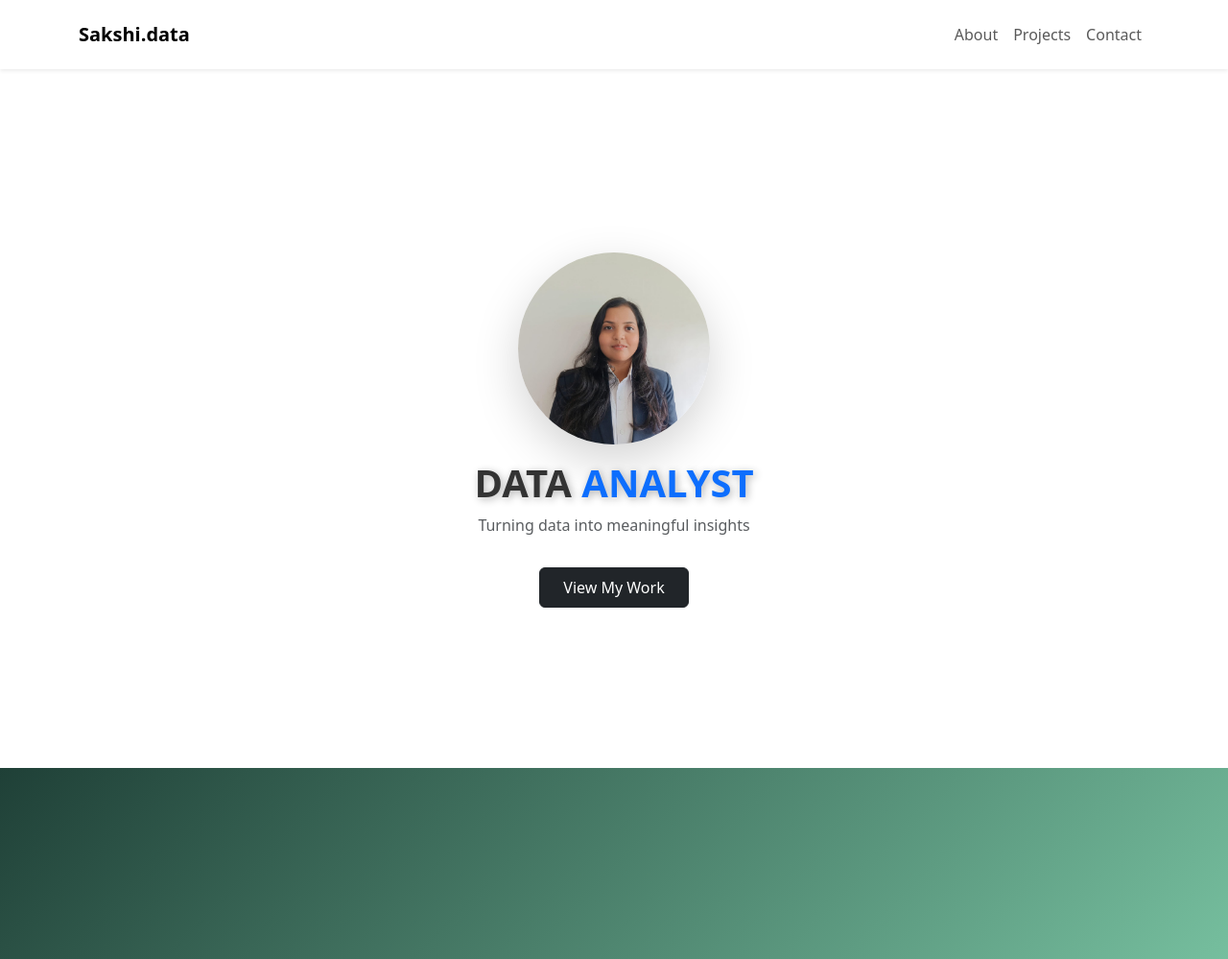
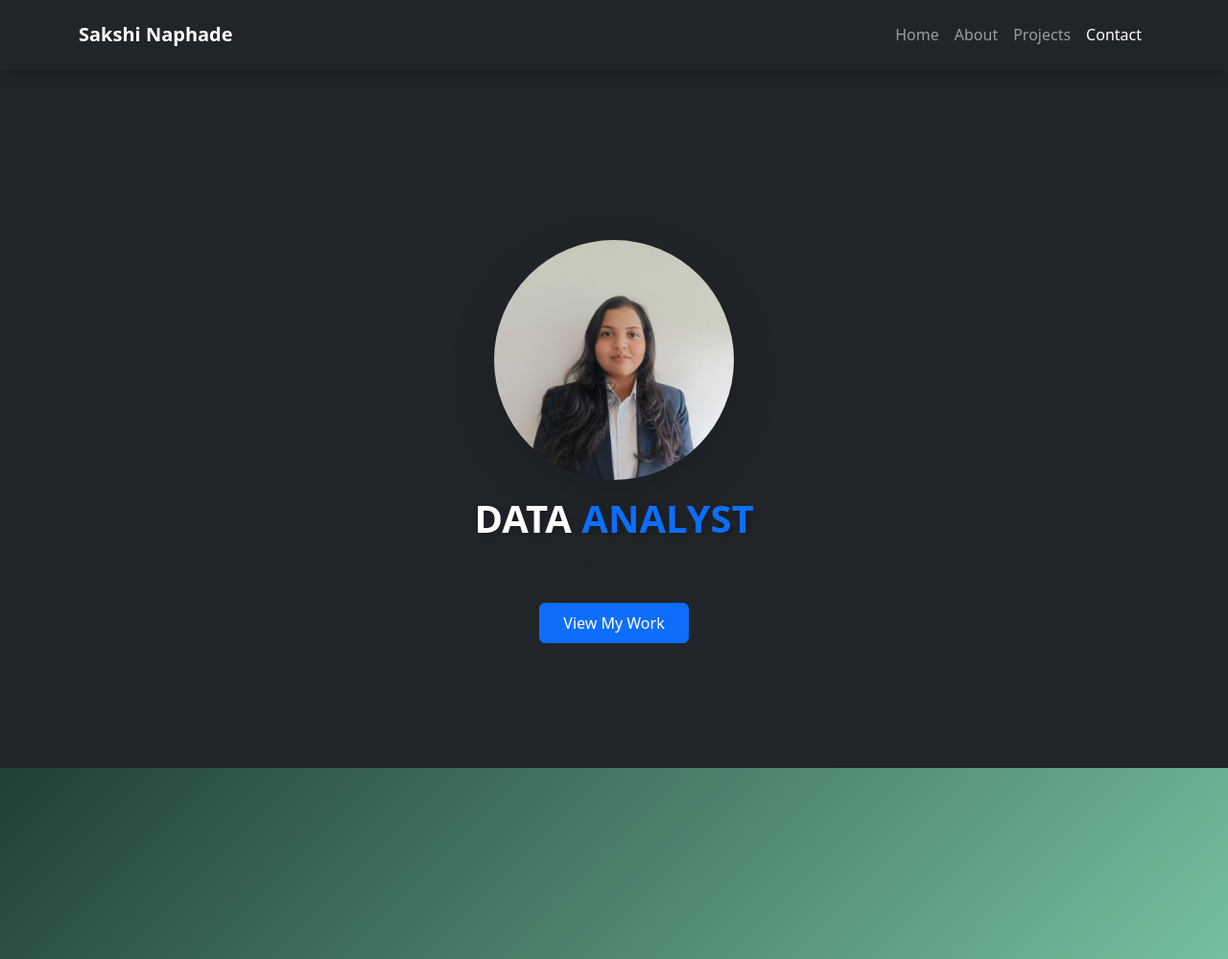
Before and after one commit to SakshiNaphade/Django_Portfolio_New, a Django app: page / in a window 1280 px wide. Shown: the top 999 px of the page at 96% size. Run offline with Django 5.2, Linux system fonts and the light colour scheme; some libraries are stand-ins or nearby versions.

Commit message:
css improved

```diff
--- a/main/static/css/style.css
+++ b/main/static/css/style.css
@@ -45,3 +45,45 @@ h1, h2, h3 {
 .highlight {
     color: #0d6efd;
 }
+
+html {
+    scroll-behavior: smooth;
+}
+
+/* Navbar links hover effect */
+.navbar-nav .nav-link {
+    transition: color 0.3s ease;
+}
+
+.navbar-nav .nav-link:hover {
+    color: #ffcc00 !important;
+}
+
+/* Hero Section */
+.hero-section {
+    padding-top: 120px;
+}
+
+/* Buttons Hover */
+.btn-primary {
+    transition: 0.3s ease;
+}
+
+.btn-primary:hover {
+    background-color: #007bff;
+    transform: scale(1.05);
+}
+
+.btn-warning:hover {
+    background-color: #ffae00;
+    transform: scale(1.05);
+}
+
+/* Project Cards */
+.card {
+    transition: transform 0.3s ease-in-out;
+}
+
+.card:hover {
+    transform: scale(1.05);
+}
--- a/main/templates/main/base.html
+++ b/main/templates/main/base.html
@@ -4,7 +4,7 @@
 <head>
     <meta charset="UTF-8">
     <meta name="viewport" content="width=device-width, initial-scale=1.0">
-    <title>My Portfolio</title>
+    <title>Sakshi's Portfolio</title>
 
     <!-- Bootstrap CSS -->
     <link href="https://cdn.jsdelivr.net/npm/bootstrap@5.3.0/dist/css/bootstrap.min.css" rel="stylesheet">
@@ -15,7 +15,7 @@
 <body data-bs-spy="scroll" data-bs-target="#navbarNav">
 
     <!-- Navbar -->
-    <nav class="navbar navbar-expand-lg navbar-dark bg-primary fixed-top">
+    <nav class="navbar navbar-expand-lg navbar-dark bg-dark fixed-top shadow">
         <div class="container">
             <a class="navbar-brand fw-bold" href="#">Sakshi Naphade</a>
             <button class="navbar-toggler" type="button" data-bs-toggle="collapse" data-bs-target="#navbarNav">
@@ -33,28 +33,17 @@
     </nav>
 
     <!-- Hero Section -->
-    <section class="hero-section d-flex flex-column align-items-center justify-content-center text-center">
-        <nav class="navbar navbar-expand-lg fixed-top bg-white shadow-sm">
-            <div class="container">
-                <a class="navbar-brand fw-bold" href="#">Sakshi.data</a>
-                <ul class="navbar-nav ms-auto mb-2 mb-lg-0">
-                    <li class="nav-item"><a class="nav-link" href="#about">About</a></li>
-                    <li class="nav-item"><a class="nav-link" href="#projects">Projects</a></li>
-                    <li class="nav-item"><a class="nav-link" href="#contact">Contact</a></li>
-                </ul>
-            </div>
-        </nav>
-
-        <div class="container mt-5 pt-5">
-            <img src="{% static 'images/profile.png' %}" alt="Sakshi" class="profile-img rounded-circle shadow-lg mb-3">
-            <h1 class="fw-bold">DATA <span class="highlight">ANALYST</span></h1>
+    <section id="home" class="hero-section d-flex flex-column align-items-center justify-content-center text-center min-vh-100 bg-dark text-white">
+        <div class="container">
+            <img src="{% static 'images/profile.png' %}" alt="Sakshi" class="rounded-circle shadow-lg mb-3" style="width: 250px; height: 250px; object-fit: cover;">
+            <h1 class="fw-bold">DATA <span class="text-primary">ANALYST</span></h1>
             <p class="text-muted">Turning data into meaningful insights</p>
-            <a href="#projects" class="btn btn-dark px-4 py-2 mt-3">View My Work</a>
+            <a href="#projects" class="btn btn-primary px-4 py-2 mt-3">View My Work</a>
         </div>
     </section>
 
     <!-- About Section -->
-    <section id="about" class="container-fluid min-vh-100 d-flex align-items-center justify-content-center text-center text-white"
+    <section id="about" class="container-fluid d-flex align-items-center justify-content-center text-center text-white min-vh-100"
         style="background: linear-gradient(135deg, #1f4037, #99f2c8);">
         <div class="container">
             <h2 class="display-5 fw-bold">About Me</h2>
@@ -63,14 +52,14 @@
     </section>
 
     <!-- Projects Section -->
-    <section id="projects" class="container-fluid min-vh-100 d-flex align-items-center justify-content-center text-center text-white"
+    <section id="projects" class="container-fluid d-flex align-items-center justify-content-center text-center text-white min-vh-100"
         style="background: linear-gradient(135deg, #2b5876, #4e4376);">
         <div class="container">
             <h2 class="display-5 fw-bold">Projects</h2>
             <div class="row mt-4">
                 <div class="col-md-4">
                     <div class="card p-3 shadow-lg">
-                        <img src="{% static 'images/project1.jpg' %}" class="card-img-top rounded" alt="Project 1">
+                        <img src="{% static 'images/project1.jpg' %}" class="card-img-top rounded img-fluid" alt="Project 1">
                         <div class="card-body">
                             <h4 class="card-title">British Airways Review Dashboard</h4>
                             <p class="card-text">Power BI dashboard analyzing customer reviews and sentiment.</p>
@@ -79,7 +68,7 @@
                 </div>
                 <div class="col-md-4">
                     <div class="card p-3 shadow-lg">
-                        <img src="{% static 'images/project2.jpg' %}" class="card-img-top rounded" alt="Project 2">
+                        <img src="{% static 'images/project2.jpg' %}" class="card-img-top rounded img-fluid" alt="Project 2">
                         <div class="card-body">
                             <h4 class="card-title">Camping Gear E-Commerce Website</h4>
                             <p class="card-text">Full-stack e-commerce website with Django & React.</p>
@@ -88,7 +77,7 @@
                 </div>
                 <div class="col-md-4">
                     <div class="card p-3 shadow-lg">
-                        <img src="{% static 'images/project3.jpg' %}" class="card-img-top rounded" alt="Project 3">
+                        <img src="{% static 'images/project3.jpg' %}" class="card-img-top rounded img-fluid" alt="Project 3">
                         <div class="card-body">
                             <h4 class="card-title">YouTube Downloader</h4>
                             <p class="card-text">Python-based tool to download YouTube videos efficiently.</p>
@@ -100,7 +89,7 @@
     </section>
 
     <!-- Contact Section -->
-    <section id="contact" class="container-fluid min-vh-100 d-flex align-items-center justify-content-center text-center text-white"
+    <section id="contact" class="container-fluid d-flex align-items-center justify-content-center text-center text-white min-vh-100"
         style="background: linear-gradient(135deg, #3a6186, #89253e);">
         <div class="container">
             <h2 class="display-5 fw-bold">Get in Touch</h2>
--- a/portfolio/settings.py
+++ b/portfolio/settings.py
@@ -133,7 +133,7 @@ USE_TZ = True
 
 
 STATIC_URL = '/static/'
-STATICFILES_DIRS = [BASE_DIR, 'static']
+STATICFILES_DIRS = [os.path.join(BASE_DIR, 'static')]
 
 # Use WhiteNoise for serving static files
 STATICFILES_STORAGE = 'whitenoise.storage.CompressedManifestStaticFilesStorage'
```
